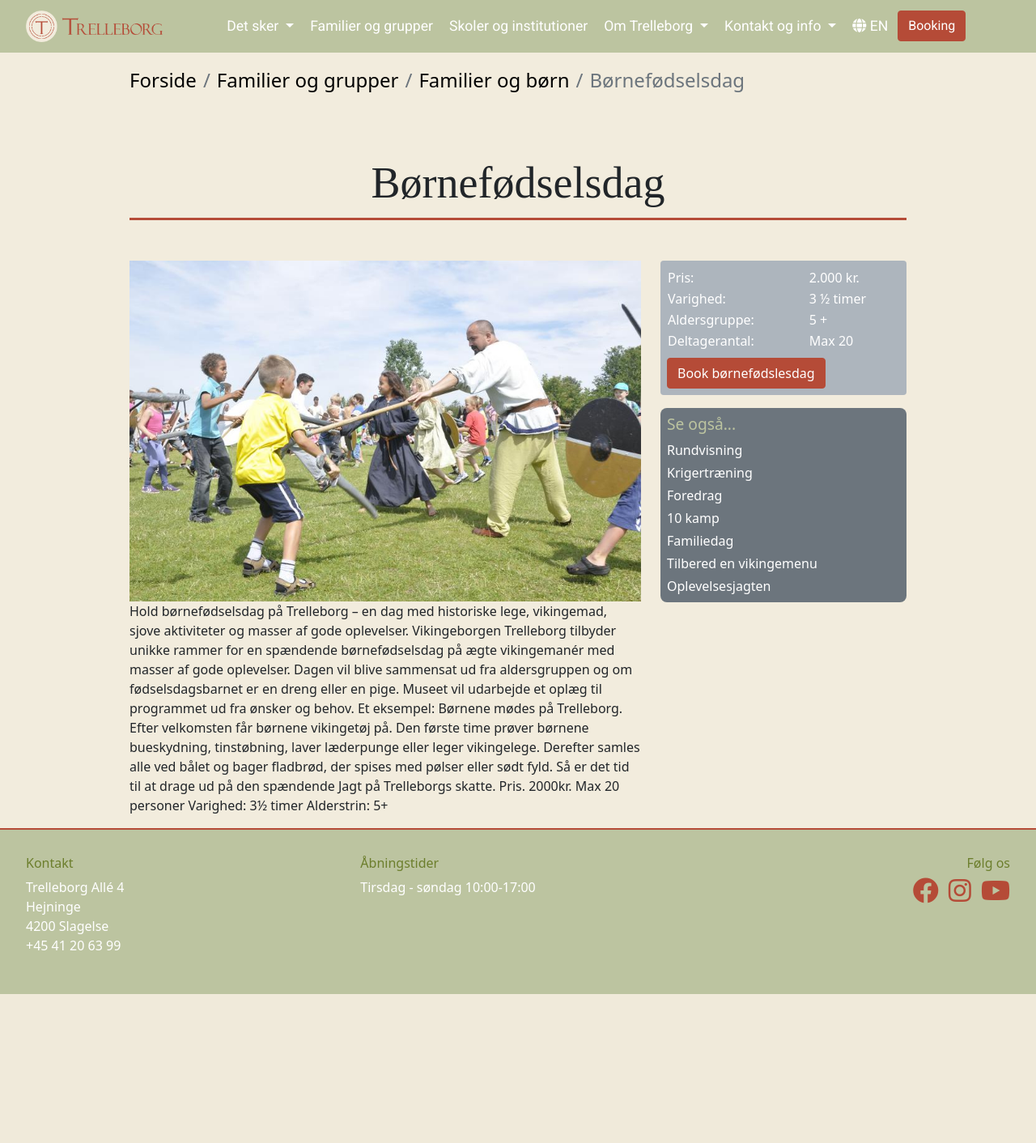
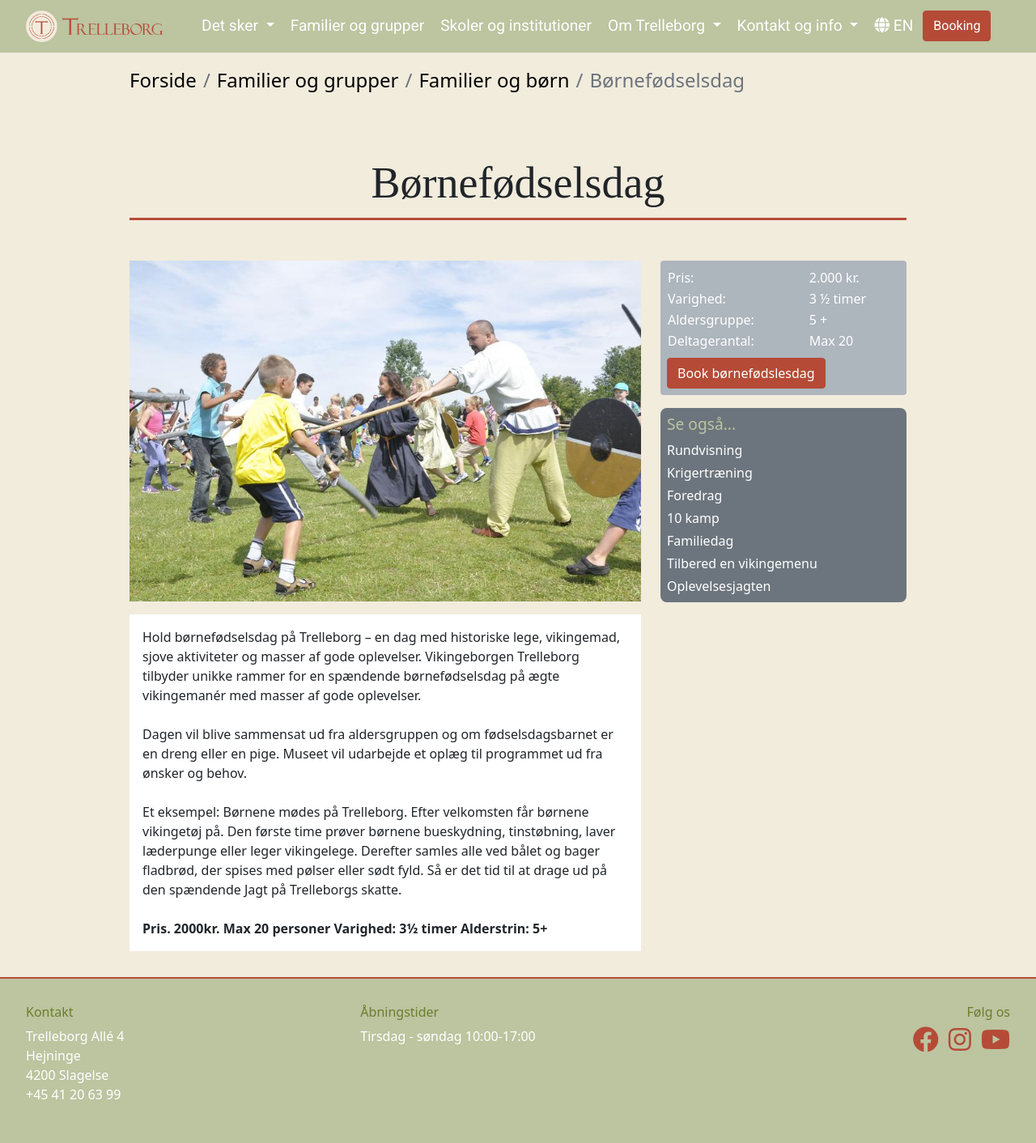
Before and after one commit to Lukdani/semesterprojekt-2, a PHP site: page /foedselsdag.php in a window 1280 px wide. Shown: the whole page at 81% size. Before the commit the page ends 1228 px from the top, so only its background shows below. Run offline with PHP 8.4, Linux system fonts and the light colour scheme; style sheets or scripts are compiled from the project's sources; some libraries are stand-ins or nearby versions; some web fonts are replaced.

Commit message:
Gjort tekst i header størrere Tilføjet styling til børne foedselsdag

```diff
--- a/css/familier-og-grupper.scss
+++ b/css/familier-og-grupper.scss
@@ -78,3 +78,7 @@
 .family-card-children {
   background-image: url("../images/familier_boern.jpeg");
 }
+
+.foedselsdag-info{
+  background-color: white;
+}
--- a/css/header.scss
+++ b/css/header.scss
@@ -22,7 +22,7 @@
 
 .navbar-collapse .show {
   background-color: $custom-red;
-  @media (min-width: 992) {
+  @media (min-width: 992px) {
     background-color: $custom-red;
   }
 }
@@ -33,11 +33,10 @@
 
 .navbar a {
   color: white;
-  font-size: 1.1rem;
+  font-size: larger;
   border-radius: 0.25rem;
   // text-transform: uppercase;
 }
-
 .navbar li:not(:last-of-type) {
   margin-right: 0.25rem;
 }
--- a/foedselsdag.php
+++ b/foedselsdag.php
@@ -31,16 +31,21 @@
 	<div class="col col-12 col-lg-8">
 
 	<img src="./images/foedselsdag.jpeg" alt="">
-	Hold børnefødselsdag på  Trelleborg – en dag med historiske lege, vikingemad, sjove aktiviteter og masser af gode oplevelser.
+	<div class="mt-3 mb-3 p-3 bg-white foedselsdag-info" >
+        Hold børnefødselsdag på  Trelleborg – en dag med historiske lege, vikingemad, sjove aktiviteter og masser af gode oplevelser.
 
-Vikingeborgen Trelleborg tilbyder unikke rammer for en spændende børnefødselsdag på ægte vikingemanér med masser af gode oplevelser. Dagen vil blive sammensat ud fra aldersgruppen og om fødselsdagsbarnet er en dreng eller en pige. Museet vil udarbejde et oplæg til programmet ud fra ønsker og behov.
-
-Et eksempel:
-Børnene mødes på Trelleborg. Efter velkomsten får børnene vikingetøj på. Den første time prøver børnene bueskydning, tinstøbning, laver læderpunge eller leger vikingelege. Derefter samles alle ved bålet og bager fladbrød, der spises med pølser eller sødt fyld. Så er det tid til at drage ud på den spændende Jagt på Trelleborgs skatte.
-
-Pris. 2000kr. Max 20 personer
-Varighed: 3½ timer
-Alderstrin: 5+
+        Vikingeborgen Trelleborg tilbyder unikke rammer for en spændende børnefødselsdag på ægte vikingemanér med masser af gode oplevelser.
+            <br><br>
+            Dagen vil blive sammensat ud fra aldersgruppen og om fødselsdagsbarnet er en dreng eller en pige. Museet vil udarbejde et oplæg til programmet ud fra ønsker og behov.
+            <br><br>
+        Et eksempel:
+        Børnene mødes på Trelleborg. Efter velkomsten får børnene vikingetøj på. Den første time prøver børnene bueskydning, tinstøbning, laver læderpunge eller leger vikingelege. Derefter samles alle ved bålet og bager fladbrød, der spises med pølser eller sødt fyld. Så er det tid til at drage ud på den spændende Jagt på Trelleborgs skatte.
+        <br><br>
+        <b>Pris. 2000kr. Max 20 personer
+        Varighed: 3½ timer
+        Alderstrin: 5+
+        </b>
+    </div>
 	</div>
 	<div class="col col-12 col-lg-4">
 		<div class="infoBox">
```
Also changed, not shown: css/familier-og-grupper.css, css/header.css, 2 other files.
